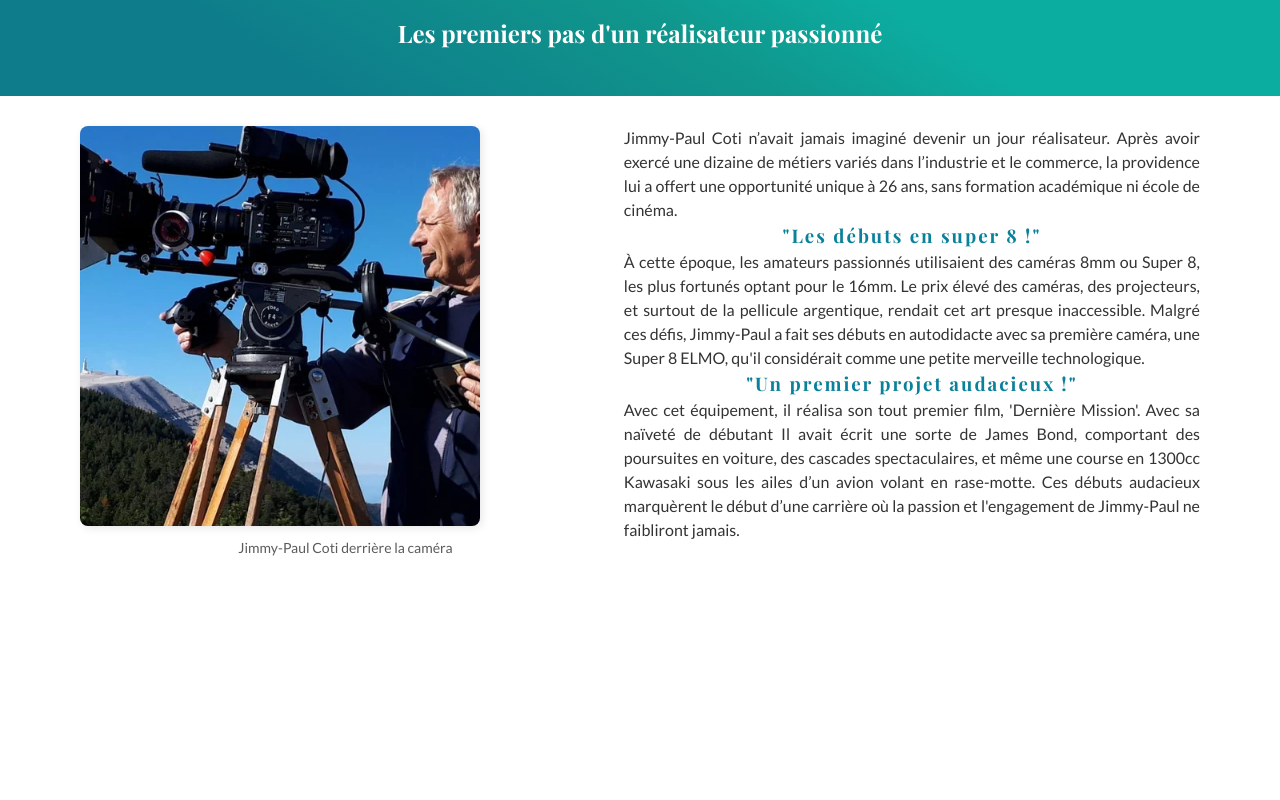
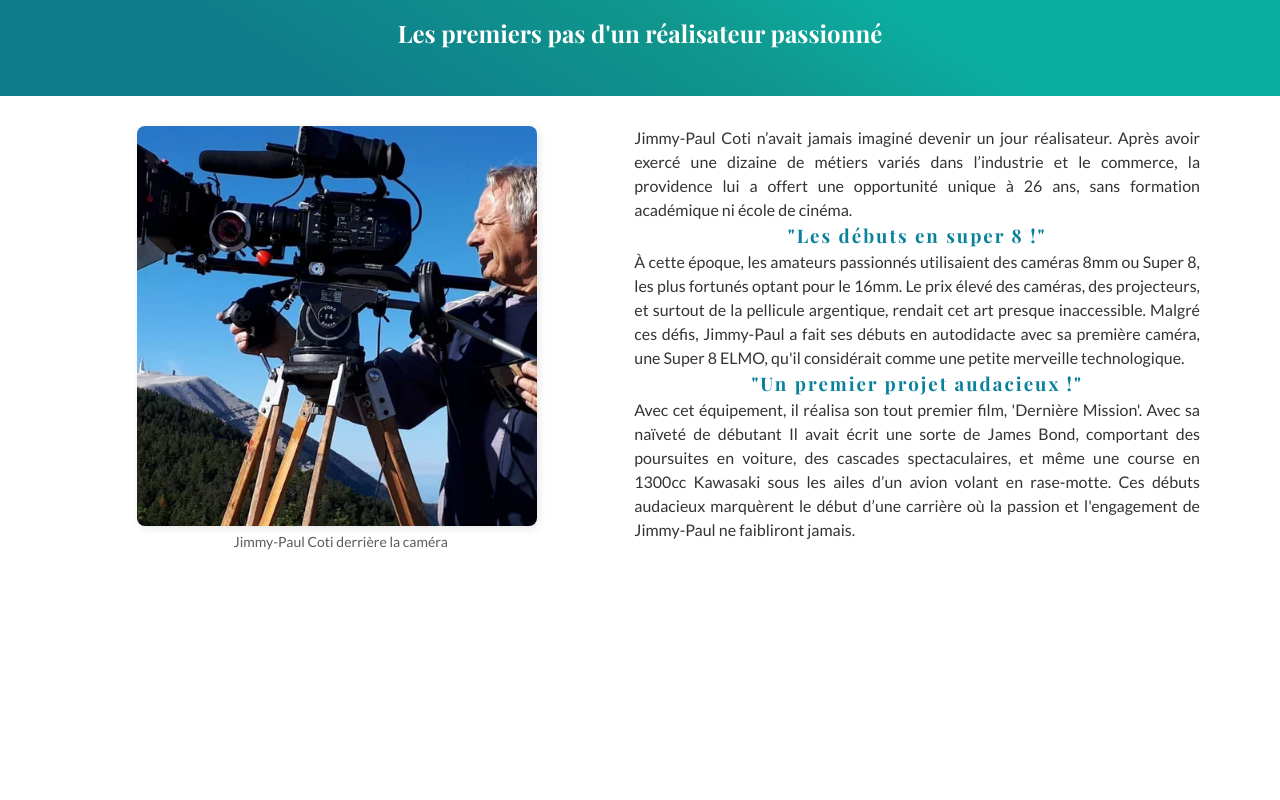
Before and after one commit to Annesophie55/cgfilm_site, a Nuxt app: page /filmMaker in a window 1280 px wide. Shown: the part 560-1360 px from the top of the page. Built offline with nearby package versions, Linux system fonts and the light colour scheme.

Commit message:
stagging for see result of responsive on real mobile support

```diff
--- a/assets/scss/_base.scss
+++ b/assets/scss/_base.scss
@@ -3,6 +3,7 @@ h2,
 h3,
 h4 {
   margin: 0;
+  text-align: center;
 }
 
 *, ::after, ::before {
--- a/assets/scss/pages/filmMaker.scss
+++ b/assets/scss/pages/filmMaker.scss
@@ -78,6 +78,7 @@
   align-items: flex-start;
   width: 100%;
   min-height: 100vh; /* Assurer une hauteur suffisante */
+  gap: 20px;
 
   @media (max-width: 768px){
     flex-direction: column;
--- a/components/ImgSticky.vue
+++ b/components/ImgSticky.vue
@@ -28,11 +28,15 @@ const props = defineProps<{
     position: sticky;
     top: 70px;
     height: 100%;
+    display: flex;
+    justify-content: center;
+    flex-direction: column;
 
 
   @media (max-width: 758px) {
     width: 80%;
     margin: auto;
+    position: relative;
   }
 }
 
@@ -43,6 +47,7 @@ const props = defineProps<{
   object-fit: cover;
   border-radius: 8px;
   box-shadow: 2px 2px 8px rgba(0, 0, 0, 0.1);
+  margin: 0 auto;
 }
 
 /* Texte sous l’image */
@@ -70,7 +75,7 @@ aside {
 
 @media (max-width:768px) {
   .imgSticky_mobile .img-content {
-    position: relative !important;
+    position: relative;
   }
 }
 
--- a/pages/filmMaker.vue
+++ b/pages/filmMaker.vue
@@ -105,7 +105,12 @@ import ImgSticky from '~/components/ImgSticky.vue';
     height: 100%;
     position: sticky;
     top: 0px;
-    margin:auto;
+    margin: 0 auto;
+  }
+
+  .img-content{
+    top: 0px;
+    margin-bottom: 20px;
   }
 }
 
```
